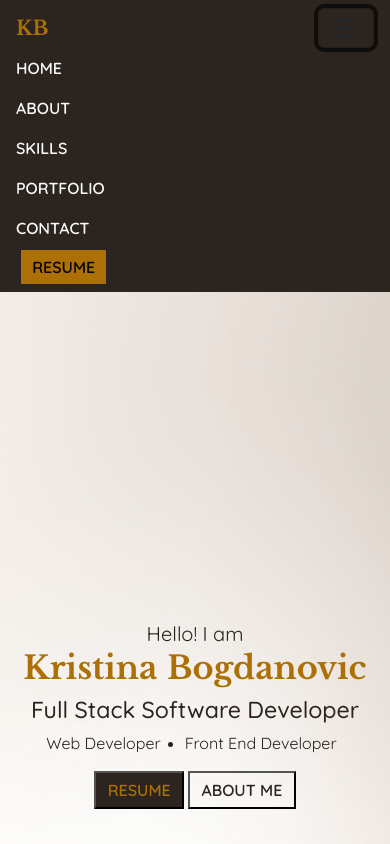
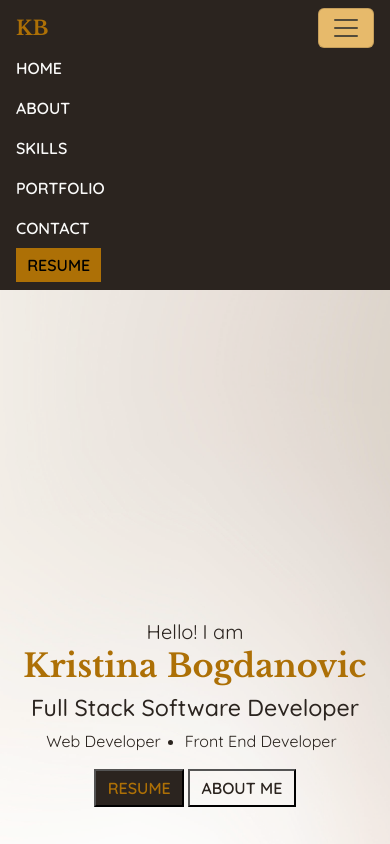
Before and after one commit to kristinabog/portfolio, a plain HTML site: page index.html in a window 390 px wide. Both pictures are taken after a click on the button "Toggle navigation". Shown: the top 844 px of the page. Drawn offline with nearby package versions, Linux system fonts and the light colour scheme.

Commit message:
added additional styling to navbar toggler

```diff
--- a/assets/css/style.css
+++ b/assets/css/style.css
@@ -69,6 +69,16 @@ body {
 
 .navbar-brand:focus, .navbar-brand:hover {
   color:#f4efe9;
+}
+
+.navbar-toggler {
+  background-color:#ad7006;
+}
+
+.navbar-toggler:focus {
+  background-color: #e7ba6b;
+  outline: none;
+  box-shadow: none;
 }
 
 /*  --------------------------------------Intro */
@@ -370,6 +380,10 @@ a {
       justify-content: center;
       align-items: center;
     }
+
+    .nav-resume-btn {
+      margin: 0;
+    }
   }
 
   @media (max-width: 768px) {
```
